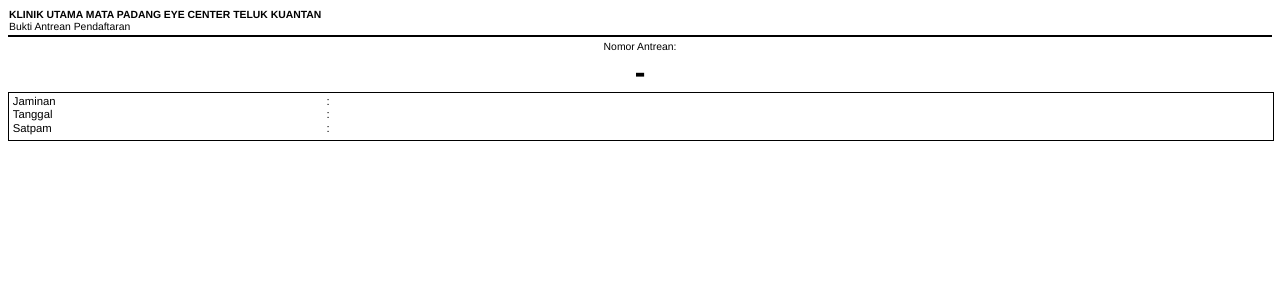
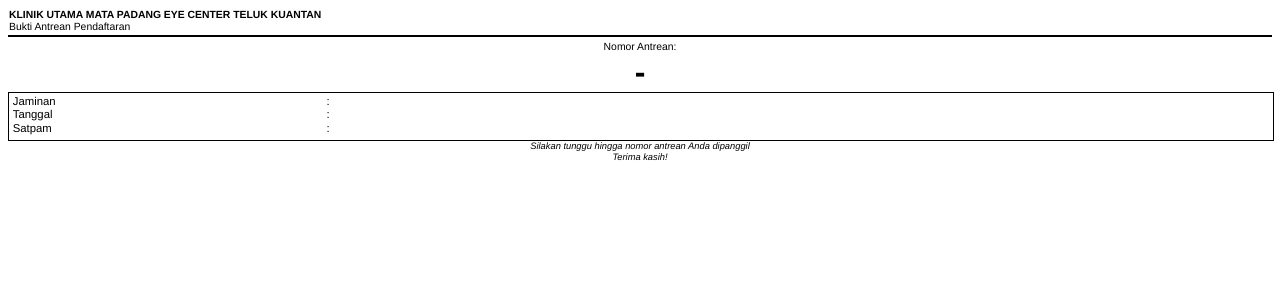
Before and after one commit to hafizulwanandaputra/pectk-antrean, a CodeIgniter 4 app: the page made by app/Views/dashboard/home/struk.php in a window 1280 px wide. Shown: the top 300 px of the page. Run offline with PHP 8.4 and a stand-in for CodeIgniter, Linux system fonts and the light colour scheme; the template is opened without the code that fills it, so the values that code supplies are empty; some libraries are stand-ins or nearby versions.

Commit message:
Update cetakAntrean function to simplify button selection and add waiting message in struk view

```diff
--- a/app/Views/dashboard/home/satpam.php
+++ b/app/Views/dashboard/home/satpam.php
@@ -330,7 +330,7 @@ $db = db_connect();
         });
 
         function cetakAntrean(id) {
-            const $btn = $(`#cetak-btn[data-id="${id}"]`);
+            const $btn = $(`#cetak-btn`);
 
             // Tampilkan loading di tombol cetak
             $('.btn-apply').prop('disabled', true);
--- a/app/Views/dashboard/home/struk.php
+++ b/app/Views/dashboard/home/struk.php
@@ -116,6 +116,9 @@
                 </tbody>
             </table>
         </div>
+        <div style="text-align: center; font-size: 7pt;">
+            <em>Silakan tunggu hingga nomor antrean Anda dipanggil<br>Terima kasih!</em>
+        </div>
     </div>
 
 </body>
```
